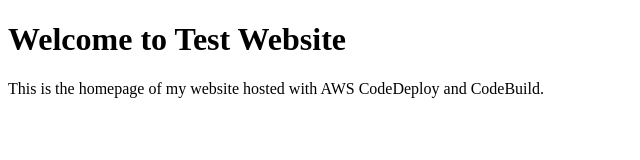
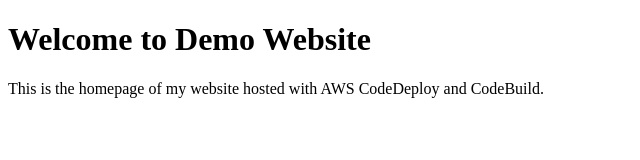
Before and after one commit to ManojKumar23-cloud/Test-demoproject, a plain HTML site: page index.html in a window 1280 px wide. Shown: the whole page, without its empty margins (0-640 px from the left). Drawn offline with Linux system fonts and the light colour scheme.

Commit message:
Update index.html

```diff
--- a/index.html
+++ b/index.html
@@ -6,7 +6,7 @@
     <title>My Website</title>
 </head>
 <body>
-    <h1>Welcome to Test Website</h1>
+    <h1>Welcome to Demo Website</h1>
     <p>This is the homepage of my website hosted with AWS CodeDeploy and CodeBuild.</p>
 </body>
 </html>
```
